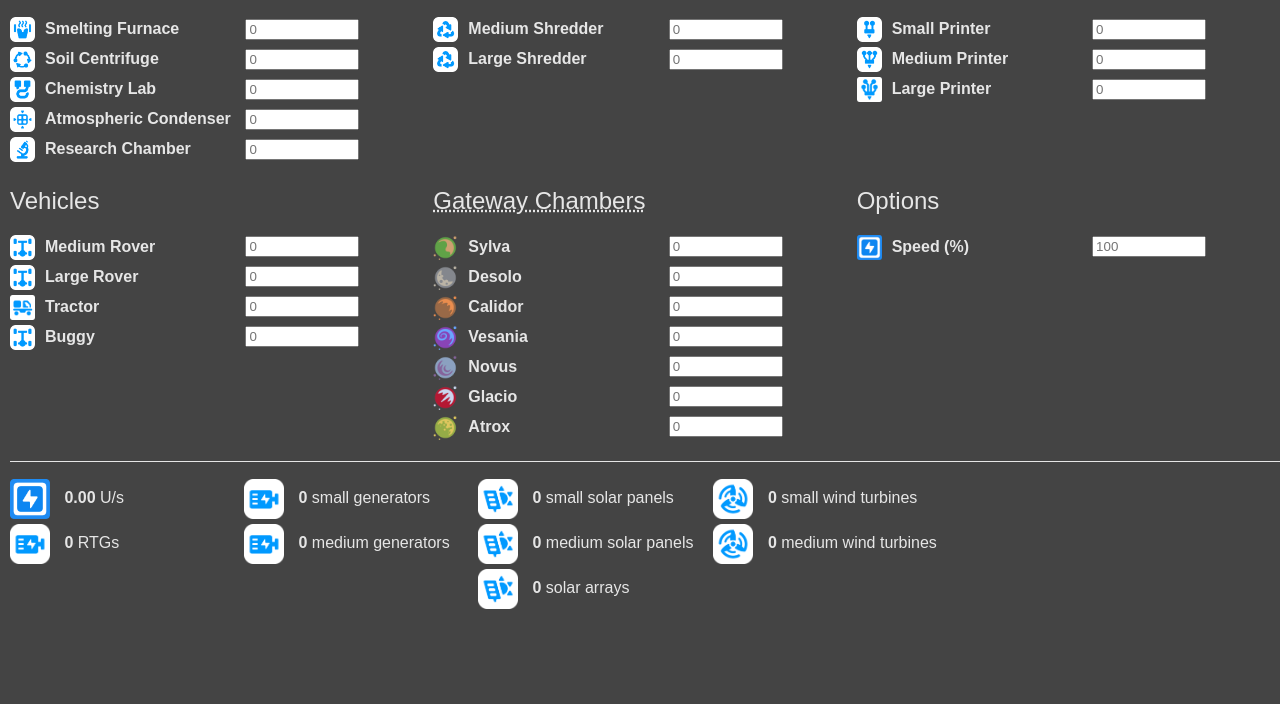
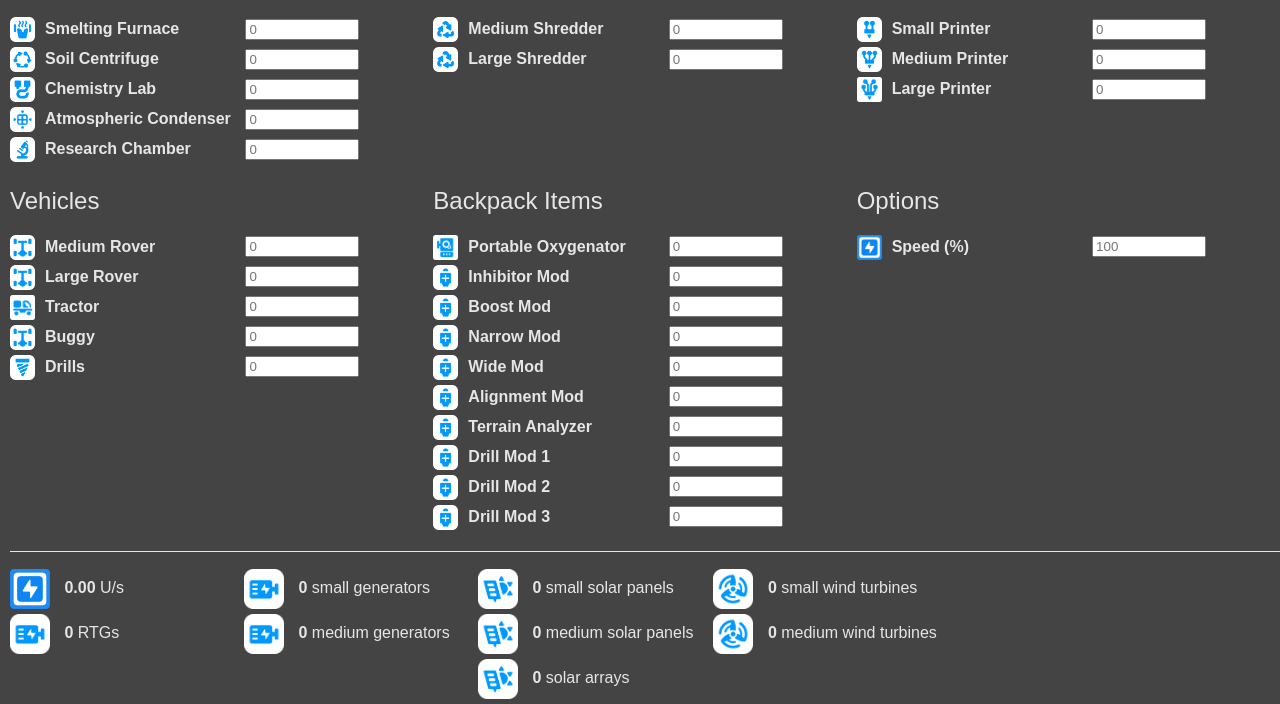
Before and after one commit to atenfyr/calculators, a plain HTML site: page consumption.html in a window 1280 px wide. Shown: the part 154-858 px from the top of the page. Before the commit the page ends 800 px from the top, so only its background shows below. Drawn offline with Linux system fonts and the light colour scheme.

Commit message:
removed gateway chambers, added new data

```diff
--- a/consumption.html
+++ b/consumption.html
@@ -27,7 +27,7 @@
                 <a href="./"><img class="big" src="assets/exo.png"><h1>EXO Dynamics Power Consumption Calculator</h1></a>
             </span>
             <div class="inputs">
-                <section class="production">
+                <section>
                     <h2>Production</h2>
                     <div>
                         <img class="small" src="assets/input/furnace.png"><label for="furnace">Smelting Furnace</label>
@@ -51,7 +51,7 @@
                     </div>
                 </section>
 
-                <section class="shredders">
+                <section>
                     <h2>Shredders</h2>
                     <div>
                         <img class="small" src="assets/input/shredder.png"><label for="medshred">Medium Shredder</label>
@@ -63,7 +63,7 @@
                     </div>
                 </section>
 
-                <section class="printers">
+                <section>
                     <h2>Printers</h2>
                     <div>
                         <img class="small" src="assets/input/smallprint.png"><label for="smallprint">Small Printer</label>
@@ -79,7 +79,7 @@
                     </div>
                 </section>
 
-                <section class="vehicles">
+                <section>
                     <h2>Vehicles</h2>
                     <div>
                         <img class="small" src="assets/input/rover.png"><label for="medrover">Medium Rover</label>
@@ -97,41 +97,57 @@
                         <img class="small" src="assets/input/rover.png"><label for="buggy">Buggy</label>
                         <input type="number" placeholder="0" min="0" id="buggy" onchange="calc()">
                     </div>
-                </section>
-
-                <section class="gateways">
-                    <h2><abbr title="Each gateway chamber (or &quot;purple&quot;) requires a steady flow of power to activate. However, you don't need to activate all gateway chambers at once, so you should only need to set the value for the planet you're on unless you're doing something crazy.">Gateway Chambers</abbr></h2>
                     <div>
-                        <img class="small" src="assets/planets/sylva.png"><label for="sylva">Sylva</label>
-                        <input type="number" placeholder="0" min="0" id="sylva" onchange="calc()">
-                    </div>
-                    <div>
-                        <img class="small" src="assets/planets/desolo.png"><label for="desolo">Desolo</label>
-                        <input type="number" placeholder="0" min="0" id="desolo" onchange="calc()">
-                    </div>
-                    <div>
-                        <img class="small" src="assets/planets/calidor.png"><label for="calidor">Calidor</label>
-                        <input type="number" placeholder="0" min="0" id="calidor" onchange="calc()">
-                    </div>
-                    <div>
-                        <img class="small" src="assets/planets/vesania.png"><label for="vesania">Vesania</label>
-                        <input type="number" placeholder="0" min="0" id="vesania" onchange="calc()">
-                    </div>
-                    <div>
-                        <img class="small" src="assets/planets/novus.png"><label for="novus">Novus</label>
-                        <input type="number" placeholder="0" min="0" id="novus" onchange="calc()">
-                    </div>
-                    <div>
-                        <img class="small" src="assets/planets/glacio.png"><label for="glacio">Glacio</label>
-                        <input type="number" placeholder="0" min="0" id="glacio" onchange="calc()">
-                    </div>
-                    <div>
-                        <img class="small" src="assets/planets/atrox.png"><label for="atrox">Atrox</label>
-                        <input type="number" placeholder="0" min="0" id="atrox" onchange="calc()">
+                        <img class="small" src="assets/input/drill.png"><label for="drill">Drills</label>
+                        <input type="number" placeholder="0" min="0" id="drill" onchange="calc()">
                     </div>
                 </section>
 
-                <section class="options">
+                <section>
+                    <h2>Backpack Items</h2>
+                    <div>
+                        <img class="small" src="assets/input/oxygenator.png"><label for="oxygenator">Portable Oxygenator</label>
+                        <input type="number" placeholder="0" min="0" id="oxygenator" onchange="calc()">
+                    </div>
+                    <div>
+                        <img class="small" src="assets/input/mods.png"><label for="inhibitor">Inhibitor Mod</label>
+                        <input type="number" placeholder="0" min="0" id="inhibitor" onchange="calc()">
+                    </div>
+                    <div>
+                        <img class="small" src="assets/input/mods.png"><label for="boost">Boost Mod</label>
+                        <input type="number" placeholder="0" min="0" id="boost" onchange="calc()">
+                    </div>
+                    <div>
+                        <img class="small" src="assets/input/mods.png"><label for="narrow">Narrow Mod</label>
+                        <input type="number" placeholder="0" min="0" id="narrow" onchange="calc()">
+                    </div>
+                    <div>
+                        <img class="small" src="assets/input/mods.png"><label for="wide">Wide Mod</label>
+                        <input type="number" placeholder="0" min="0" id="wide" onchange="calc()">
+                    </div>
+                    <div>
+                        <img class="small" src="assets/input/mods.png"><label for="alignment">Alignment Mod</label>
+                        <input type="number" placeholder="0" min="0" id="alignment" onchange="calc()">
+                    </div>
+                    <div>
+                        <img class="small" src="assets/input/mods.png"><label for="analyzer">Terrain Analyzer</label>
+                        <input type="number" placeholder="0" min="0" id="analyzer" onchange="calc()">
+                    </div>
+                    <div>
+                        <img class="small" src="assets/input/mods.png"><label for="drill1">Drill Mod 1</label>
+                        <input type="number" placeholder="0" min="0" id="drill1" onchange="calc()">
+                    </div>
+                    <div>
+                        <img class="small" src="assets/input/mods.png"><label for="drill2">Drill Mod 2</label>
+                        <input type="number" placeholder="0" min="0" id="drill2" onchange="calc()">
+                    </div>
+                    <div>
+                        <img class="small" src="assets/input/mods.png"><label for="drill3">Drill Mod 3</label>
+                        <input type="number" placeholder="0" min="0" id="drill3" onchange="calc()">
+                    </div>
+                </section>
+
+                <section>
                     <h2>Options</h2>
                     <div>
                         <img class="small" src="assets/output/amps.png"><label for="speed">Speed (%)</label>
--- a/src/unminified/calculator.js
+++ b/src/unminified/calculator.js
@@ -6,22 +6,30 @@ var amperage = {
     "lab": 3,
     "condense": 6,
     "research": 2,
+
     "medshred": 1.5,
     "largeshred": 3,
+
     "smallprint": 1,
     "medprint": 2,
     "largeprint": 3,
-    "sylva": 5,
-    "desolo": 8,
-    "calidor": 12,
-    "vesania": 16,
-    "novus": 21,
-    "glacio": 26,
-    "atrox": 30,
+
     "medrover": 0.5,
     "largerover": 1,
     "tractor": 0.075,
-    "buggy": 0.019
+    "buggy": 0.019,
+
+    "drill": 1,
+    "oxygenator": 4/3, // 1.3333..
+    "inhibitor": 0.2,
+    "boost": 0.75,
+    "narrow": 0.5,
+    "wide": 0.5,
+    "alignment": 0.5,
+    "analyzer": 0.5,
+    "drill1": 0.25,
+    "drill2": 0.5,
+    "drill3": 0.75
 }
 
 var can_be_slowed_down = [
```
Also changed, not shown: production.html (+5 -5 lines), assets/input/drill.png (added), assets/input/mods.png (added), assets/input/oxygenator.png (added), assets/planets/atrox.png (deleted), assets/planets/calidor.png (deleted), assets/planets/desolo.png (deleted), assets/planets/glacio.png (deleted), assets/planets/novus.png (deleted), assets/planets/sylva.png (deleted), assets/planets/vesania.png (deleted), src/calculator.min.js.
